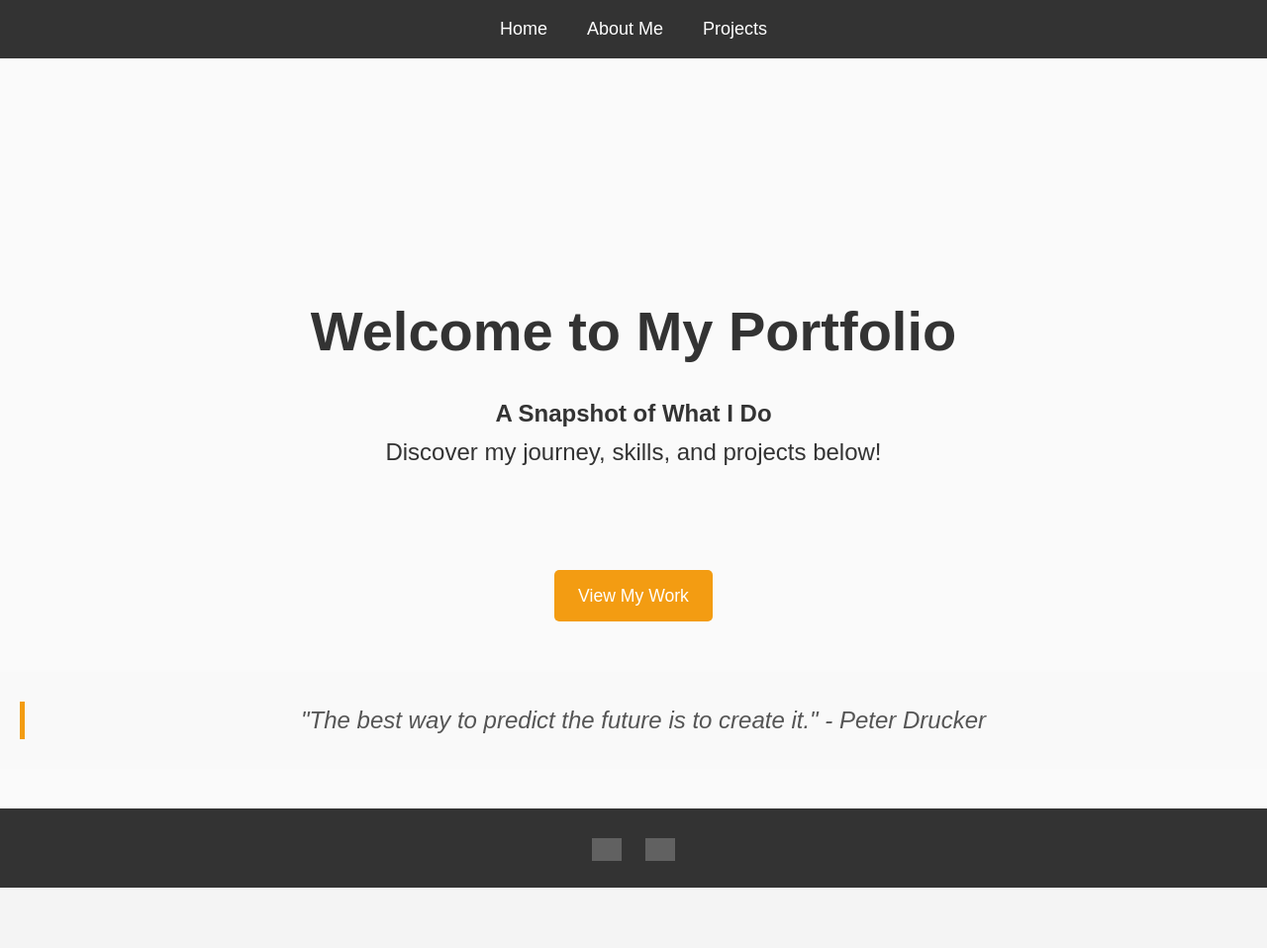
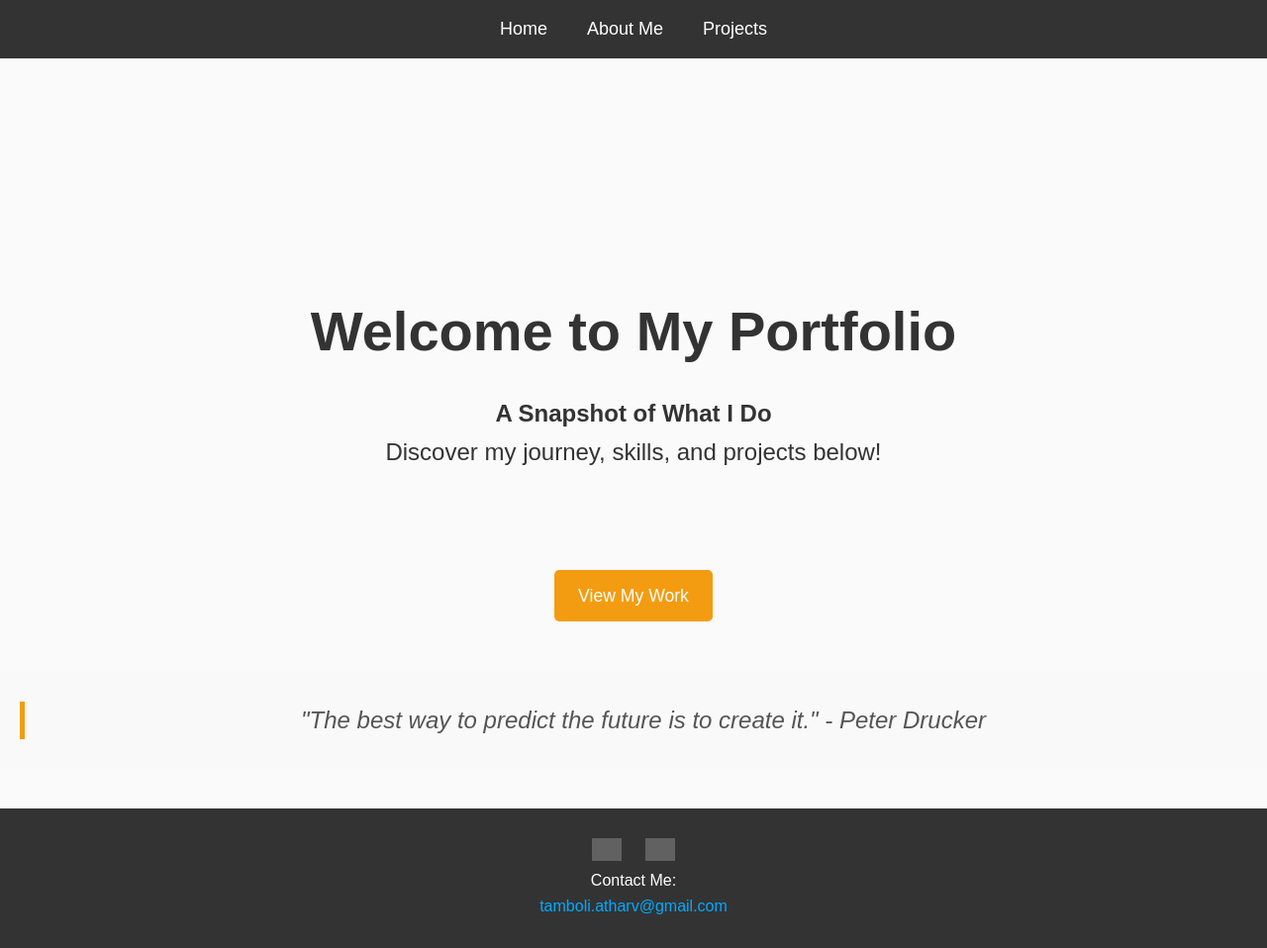
Before and after one commit to atharvtamboli/WebPortfolio, a plain HTML site: page index.html in a window 1280 px wide. Shown: the whole page at 99% size. Before the commit the page ends 897 px from the top, so only its background shows below. Drawn offline with Linux system fonts and the light colour scheme; grey boxes are pictures that could not be loaded.

Commit message:
Update index.html

```diff
--- a/index.html
+++ b/index.html
@@ -39,6 +39,12 @@
                    <img src="https://cdn.jsdelivr.net/npm/simple-icons@v5/icons/github.svg" alt="GitHub" width="30">
                </a>
            </div>
+           <div class="footer-content">
+               <p>Contact Me:</p>
+               <a href="tamboli.atharv@gmail.com">tamboli.atharv@gmail.com</a>
+               <div class="social-links"></div>
+               </div>
+             </div>
    </footer>
 </body>
 </html>
```
Lines whose indentation alone changed are shown as unchanged.
